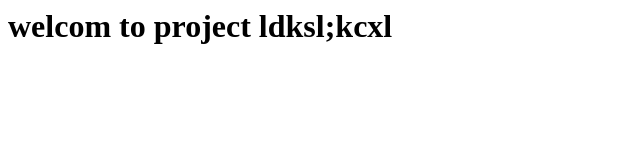
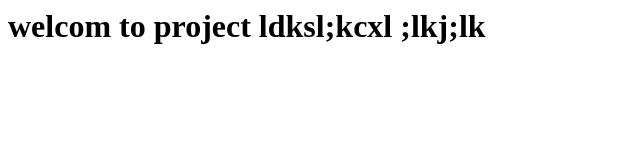
Before and after one commit to Alaahamada777/project, a plain HTML site: page index.html in a window 1280 px wide. Shown: the whole page, without its empty margins (0-640 px from the left). Drawn offline with Linux system fonts and the light colour scheme.

Commit message:
Update index.html

```diff
--- a/index.html
+++ b/index.html
@@ -3,6 +3,6 @@
 
     </head>
     <body>
-        <h1>welcom to project ldksl;kcxl</h1>
+        <h1>welcom to project ldksl;kcxl ;lkj;lk</h1>
     </body>
 </html>
```
